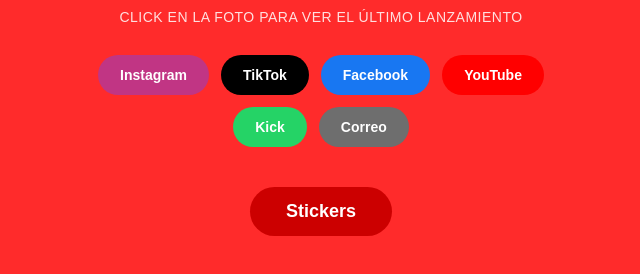
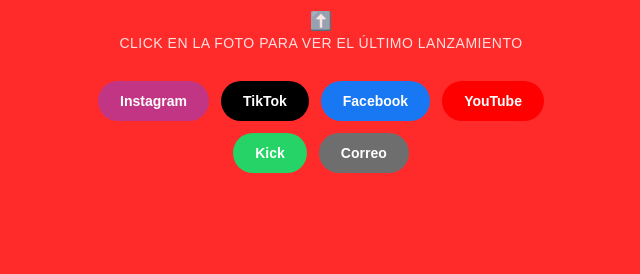
Before and after one commit to MV-1712/MrJow, a plain HTML site: page index.html in a window 1280 px wide. Shown: the part 458-732 px from the top of the page, without its empty margins (319-959 px from the left). Drawn offline with Linux system fonts and the light colour scheme.

Commit message:
Add files via upload

```diff
--- a/index.html
+++ b/index.html
@@ -5,7 +5,7 @@
     <meta name="viewport" content="width=device-width, initial-scale=1.0">
     <title>Mr Jow</title>
 
-    <!-- Fuentes -->
+    <!-- Fuente -->
     <link href="https://fonts.googleapis.com/css2?family=Lobster+Two:wght@700&display=swap" rel="stylesheet">
 
     <style>
@@ -19,7 +19,6 @@
             justify-content: center;
         }
 
-        /* CONTENEDOR CENTRAL */
         .container {
             width: 100%;
             max-width: 480px;
@@ -34,6 +33,19 @@
             font-weight: 700;
             margin-top: 20px;
             letter-spacing: 1px;
+            opacity: 0;
+            animation: entradaSuave 0.6s ease forwards;
+        }
+
+        @keyframes entradaSuave {
+            from {
+                opacity: 0;
+                transform: translateY(-10px);
+            }
+            to {
+                opacity: 1;
+                transform: translateY(0);
+            }
         }
 
         img {
@@ -48,6 +60,19 @@
             margin-top: 8px;
             opacity: 0.85;
             letter-spacing: 0.5px;
+        }
+
+        .flecha {
+            font-size: 18px;
+            margin-top: 4px;
+            animation: pulso 1.4s infinite;
+            opacity: 0.9;
+        }
+
+        @keyframes pulso {
+            0% { transform: translateY(0); }
+            50% { transform: translateY(6px); }
+            100% { transform: translateY(0); }
         }
 
         .social-buttons {
@@ -73,18 +98,6 @@
         .youtube { background-color: #FF0000; }
         .kick { background-color: #25D366; }
         .correo { background-color: #6E6E6E; }
-
-        .stickers-button {
-            display: inline-block;
-            margin: 40px 0;
-            padding: 14px 36px;
-            background-color: #cc0000;
-            border-radius: 40px;
-            font-size: 18px;
-            font-weight: bold;
-            color: white;
-            text-decoration: none;
-        }
 
         @keyframes rebote {
             0% { transform: translateY(0); }
@@ -114,9 +127,11 @@
         alt="Logo Mr Jow"
     >
 
-    <div class="texto-click">
-        CLICK EN LA FOTO PARA VER EL ÚLTIMO LANZAMIENTO
-    </div>
+    <div class="flecha">⬆️</div>
+
+<div class="texto-click">
+    CLICK EN LA FOTO PARA VER EL ÚLTIMO LANZAMIENTO
+</div>
 
     <div class="social-buttons">
         <a href="https://www.instagram.com/wilsoncarranza89" target="_blank" class="instagram">Instagram</a>
@@ -126,8 +141,6 @@
         <a href="https://kick.com/mrjow" target="_blank" class="kick">Kick</a>
         <a href="mailto:wilsoncarranza89@gmail.com" class="correo">Correo</a>
     </div>
-
-    <a href="#" class="stickers-button">Stickers</a>
 
     <audio id="bienvenida">
         <source src="bienvenida.mp3" type="audio/mpeg">
```
